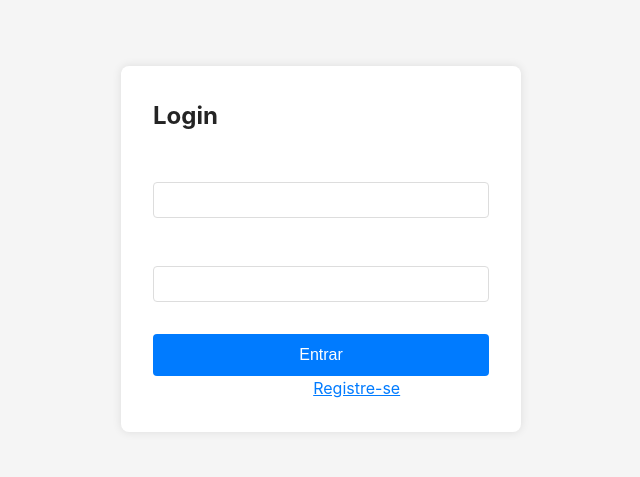
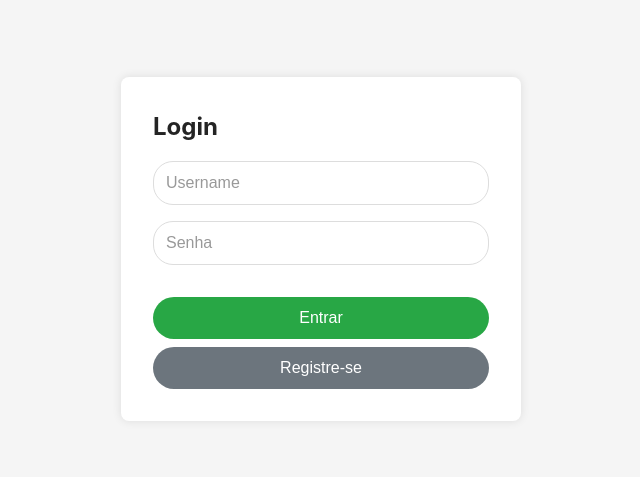
Before and after one commit to Gtadashi1001/projeto-teste-react-vite, a React (Vite) app: page /login in a window 1280 px wide. Shown: the part 183-660 px from the top of the page, without its empty margins (319-959 px from the left). Built offline with nearby package versions, Linux system fonts and the light colour scheme.

Commit message:
Retirada labels da tela de login e registro e foram colocadas nos inputs

```diff
--- a/src/pages/Login.css
+++ b/src/pages/Login.css
@@ -19,42 +19,43 @@
   margin-bottom: 1rem;
 }
 
-.form-group label {
-  display: block;
-  margin-bottom: 0.5rem;
-  font-weight: bold;
+.form-group input {
+  width: 100%;
+  padding: 0.75rem;
+  border: 1px solid #ddd;
+  border-radius: 20px;
+  font-size: 1rem;
+  outline: none;
+  transition: border-color 0.3s ease;
 }
 
-.form-group input {
-  width: 100%;
-  padding: 0.5rem;
-  border: 1px solid #ddd;
-  border-radius: 4px;
-  font-size: 1rem;
+
+.form-group input::placeholder {
+  color: #999;
 }
 
 button {
   width: 100%;
   padding: 0.75rem;
-  background-color: #007bff;
+  background-color: #28a745;
   color: white;
   border: none;
-  border-radius: 4px;
+  border-radius: 25px;
   font-size: 1rem;
   cursor: pointer;
   margin-top: 1rem;
+  transition: background-color 0.3s ease;
 }
 
 button:hover {
-  background-color: #0056b3;
+  background-color: #218838;
 }
 
-.register-link {
-  color: #007bff;
-  cursor: pointer;
-  text-decoration: underline;
+.secondary-button {
+  background-color: #6c757d;
+  margin-top: 0.5rem;
 }
 
-.register-link:hover {
-  color: #0056b3;
+.secondary-button:hover {
+  background-color: #5a6268;
 }
--- a/src/pages/Login.jsx
+++ b/src/pages/Login.jsx
@@ -37,30 +37,31 @@ const Login = () => {
       <form className="login-form" onSubmit={handleSubmit}>
         <h2>Login</h2>
         <div className="form-group">
-          <label>Email:</label>
           <input
             type="email"
             value={email}
             onChange={(e) => setEmail(e.target.value)}
+            placeholder="Username"
             required
           />
         </div>
         <div className="form-group">
-          <label>Senha:</label>
           <input
             type="password"
             value={password}
             onChange={(e) => setPassword(e.target.value)}
+            placeholder="Senha"
             required
           />
         </div>
         <button type="submit">Entrar</button>
-        <p>
-          Não tem uma conta?{' '}
-          <span onClick={() => navigate('/register')} className="register-link">
-            Registre-se
-          </span>
-        </p>
+        <button
+          type="button"
+          onClick={() => navigate('/register')}
+          className="secondary-button"
+        >
+          Registre-se
+        </button>
       </form>
     </div>
   );
--- a/src/pages/Register.css
+++ b/src/pages/Register.css
@@ -19,42 +19,46 @@
   margin-bottom: 1rem;
 }
 
-.form-group label {
-  display: block;
-  margin-bottom: 0.5rem;
-  font-weight: bold;
+.form-group input {
+  width: 100%;
+  padding: 0.75rem;
+  border: 1px solid #ddd;
+  border-radius: 20px;
+  font-size: 1rem;
+  outline: none;
+  transition: border-color 0.3s ease;
 }
 
-.form-group input {
-  width: 100%;
-  padding: 0.5rem;
-  border: 1px solid #ddd;
-  border-radius: 4px;
-  font-size: 1rem;
+.form-group input:focus {
+  border-color: #28a745;
+}
+
+.form-group input::placeholder {
+  color: #999;
 }
 
 button {
   width: 100%;
   padding: 0.75rem;
-  background-color: #007bff;
+  background-color: #28a745;
   color: white;
   border: none;
-  border-radius: 4px;
+  border-radius: 25px;
   font-size: 1rem;
   cursor: pointer;
   margin-top: 1rem;
+  transition: background-color 0.3s ease;
 }
 
 button:hover {
-  background-color: #0056b3;
+  background-color: #218838;
 }
 
-.login-link {
-  color: #007bff;
-  cursor: pointer;
-  text-decoration: underline;
+.secondary-button {
+  background-color: #6c757d;
+  margin-top: 0.5rem;
 }
 
-.login-link:hover {
-  color: #0056b3;
+.secondary-button:hover {
+  background-color: #5a6268;
 }
--- a/src/pages/Register.jsx
+++ b/src/pages/Register.jsx
@@ -44,48 +44,49 @@ const Register = () => {
       <form className="register-form" onSubmit={handleSubmit}>
         <h2>Registro</h2>
         <div className="form-group">
-          <label>Nome:</label>
           <input
             type="text"
             value={name}
             onChange={(e) => setName(e.target.value)}
+            placeholder="Nome"
             required
           />
         </div>
         <div className="form-group">
-          <label>Email:</label>
           <input
             type="email"
             value={email}
             onChange={(e) => setEmail(e.target.value)}
+            placeholder="Email"
             required
           />
         </div>
         <div className="form-group">
-          <label>Senha:</label>
           <input
             type="password"
             value={password}
             onChange={(e) => setPassword(e.target.value)}
+            placeholder="Senha"
             required
           />
         </div>
         <div className="form-group">
-          <label>Confirmar Senha:</label>
           <input
             type="password"
             value={confirmPassword}
             onChange={(e) => setConfirmPassword(e.target.value)}
+            placeholder="Confirmar Senha"
             required
           />
         </div>
         <button type="submit">Registrar</button>
-        <p>
-          Já tem uma conta?{' '}
-          <span onClick={() => navigate('/login')} className="login-link">
-            Faça login
-          </span>
-        </p>
+        <button
+          type="button"
+          onClick={() => navigate('/login')}
+          className="secondary-button"
+        >
+          Voltar para Login
+        </button>
       </form>
     </div>
   );
```
